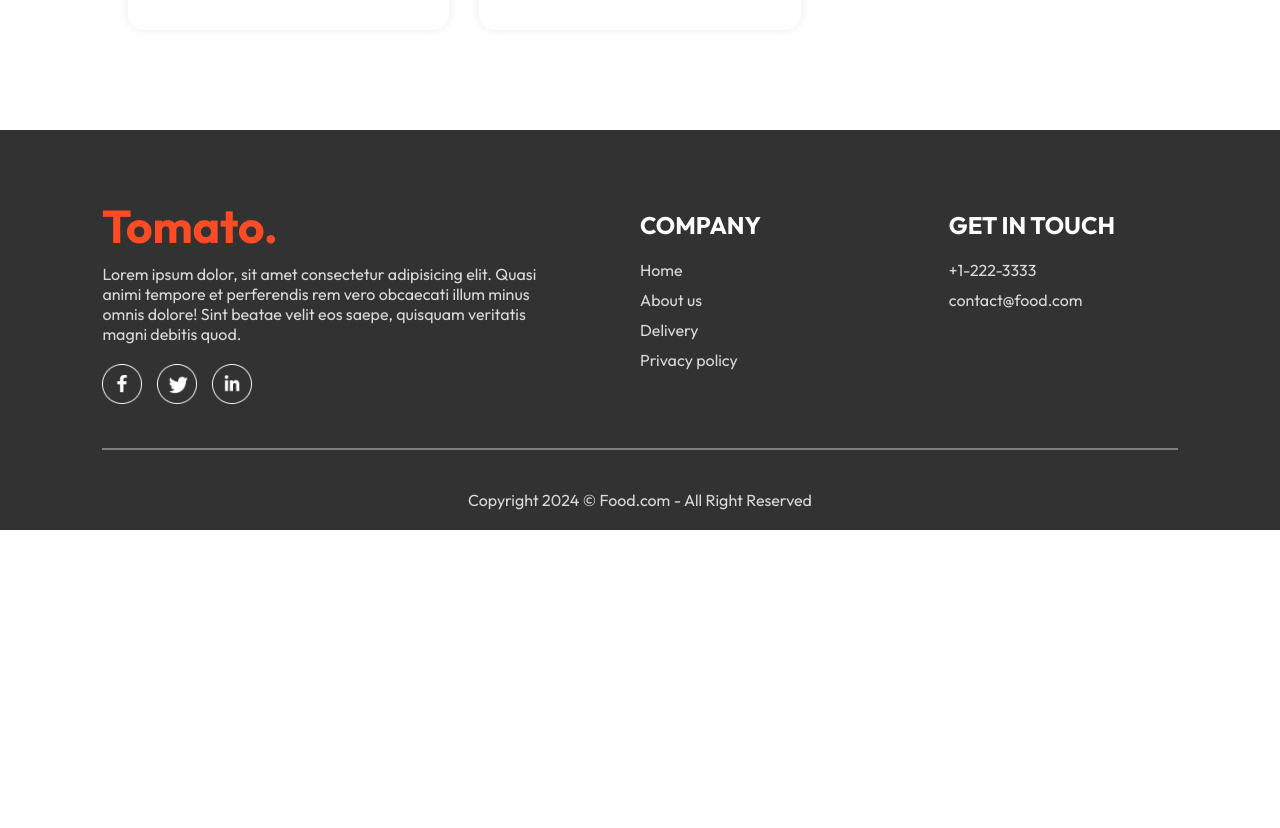
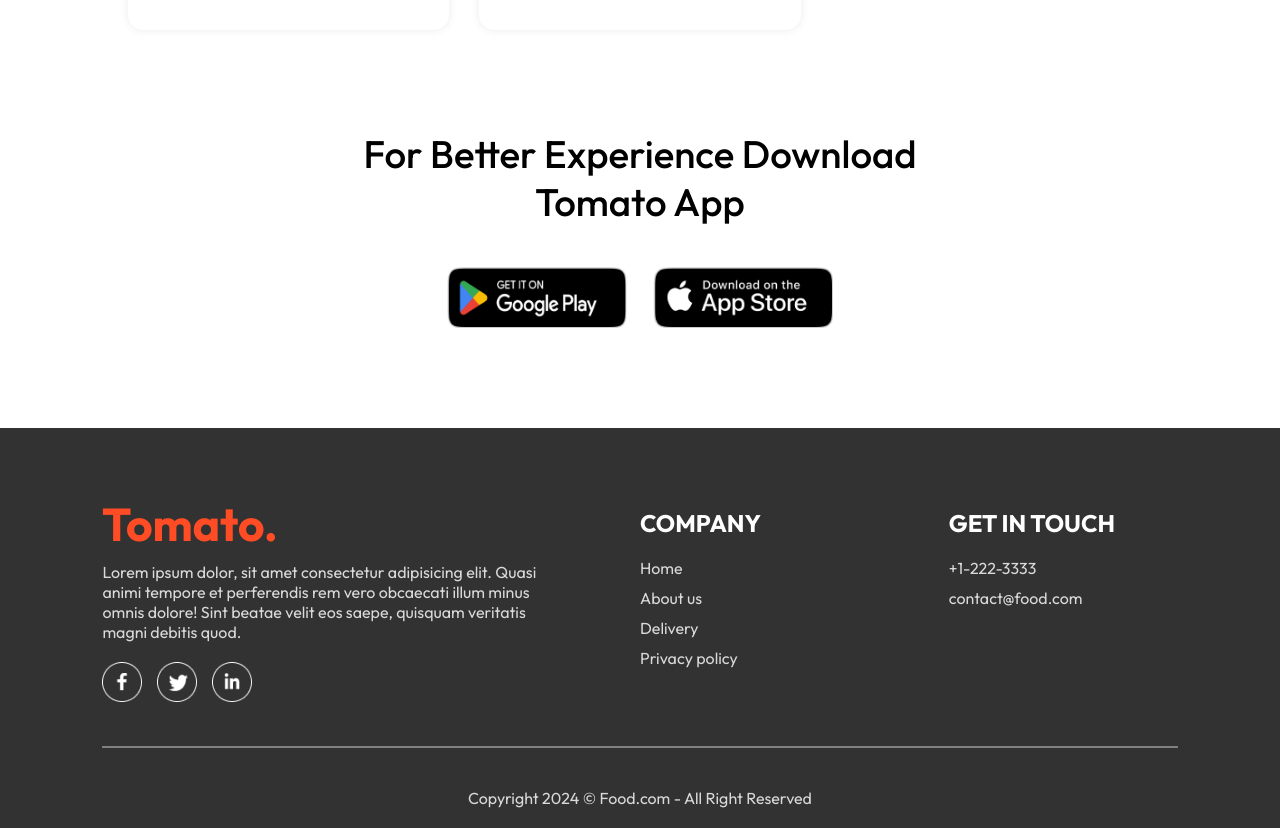
Before and after one commit to PhoebeHuHu/food-ordering-page, a React (Vite) app in the folder frontend/: page / in a window 1280 px wide. Shown: the part 5865-6693 px from the top of the page. Before the commit the page ends 6395 px from the top, so only its background shows below. Built offline with nearby package versions, Linux system fonts and the light colour scheme.

Commit message:
component: AppDownLoad, offer mobile app download platform

```diff
--- /dev/null
+++ b/frontend/src/components/AppDownload.jsx/AppDownload.jsx
@@ -0,0 +1,16 @@
+import React from 'react'
+import './appDownload.css'
+import { assets } from '../../assets/assets'
+const AppDownload = () => {
+    return (
+        <div className='app-download' id='app-download'>
+            <p>For Better Experience Download <br /> Tomato App</p>
+            <div className="download-platforms">
+                <img src={assets.play_store} alt="" />
+                <img src={assets.app_store} alt="" />
+            </div>
+        </div>
+    )
+}
+
+export default AppDownload
--- /dev/null
+++ b/frontend/src/components/AppDownload.jsx/appDownload.css
@@ -0,0 +1,24 @@
+.app-download {
+    margin: 100px auto;
+    font-size: max(3vw, 20px);
+    text-align: center;
+    font-weight: 500;
+}
+
+.download-platforms {
+    display: flex;
+    gap: max(2vw, 10px);
+    margin-top: 40px;
+    justify-content: center;
+}
+
+.download-platforms img {
+    width: max(30vw, 120px);
+    max-width: 180px;
+    cursor: pointer;
+    transition: 0.5s;
+}
+
+.download-platforms img:hover {
+    transform: scale(1.05);
+}
--- a/frontend/src/pages/Home/Home.jsx
+++ b/frontend/src/pages/Home/Home.jsx
@@ -3,6 +3,7 @@
 import Header from '../../components/Header/Header'
 import ExploreMenu from '../../components/ExploreMenu/ExploreMenu'
 import FoodDisplay from '../../components/FoodDisplay/FoodDisplay'
+import AppDownload from '../../components/AppDownload.jsx/AppDownload'
 
 const Home = () => {
     const [category, setCategory] = useState('All')
@@ -11,6 +12,7 @@
             <Header />
             <ExploreMenu category={category} setCategory={setCategory} />
             <FoodDisplay category={category} />
+            <AppDownload />
         </div>
     )
 }
```
